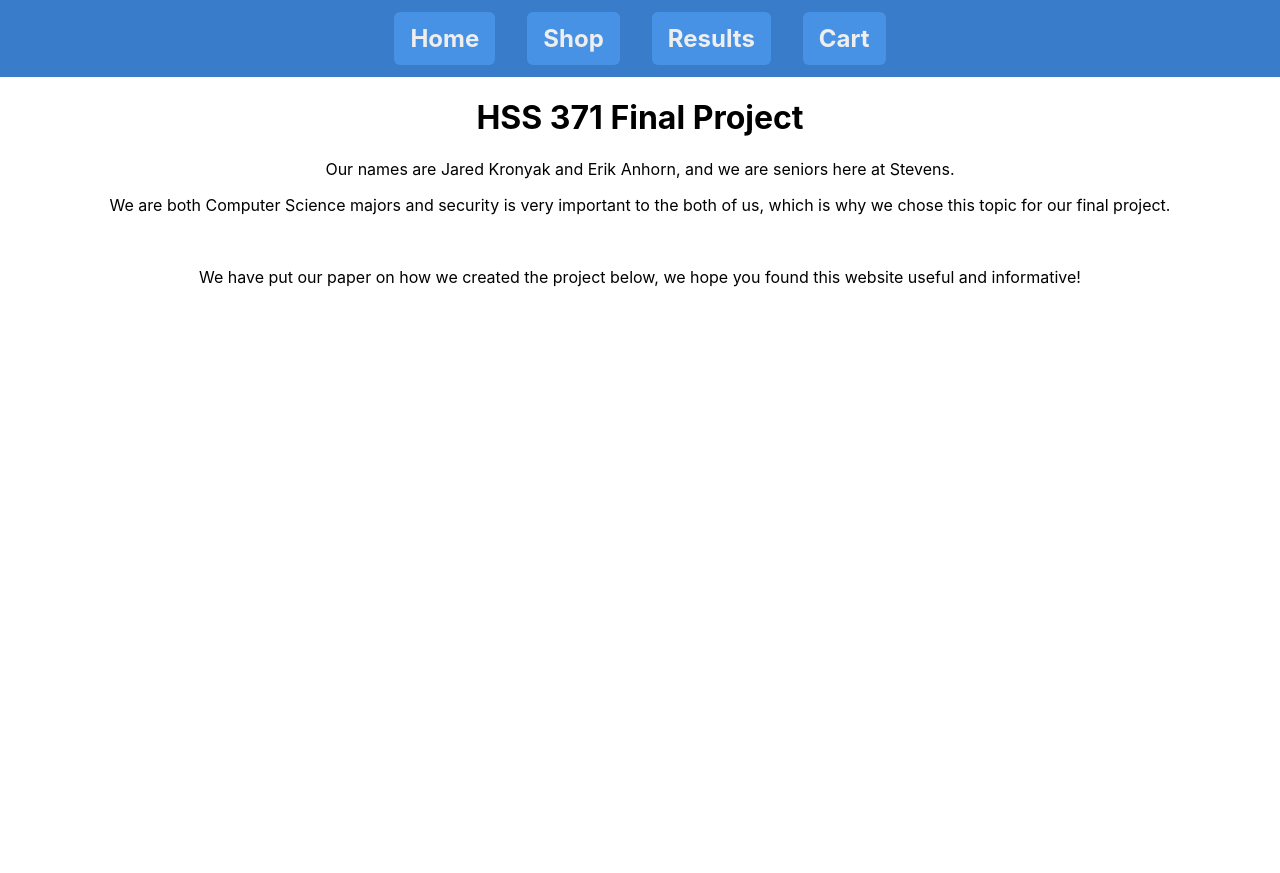
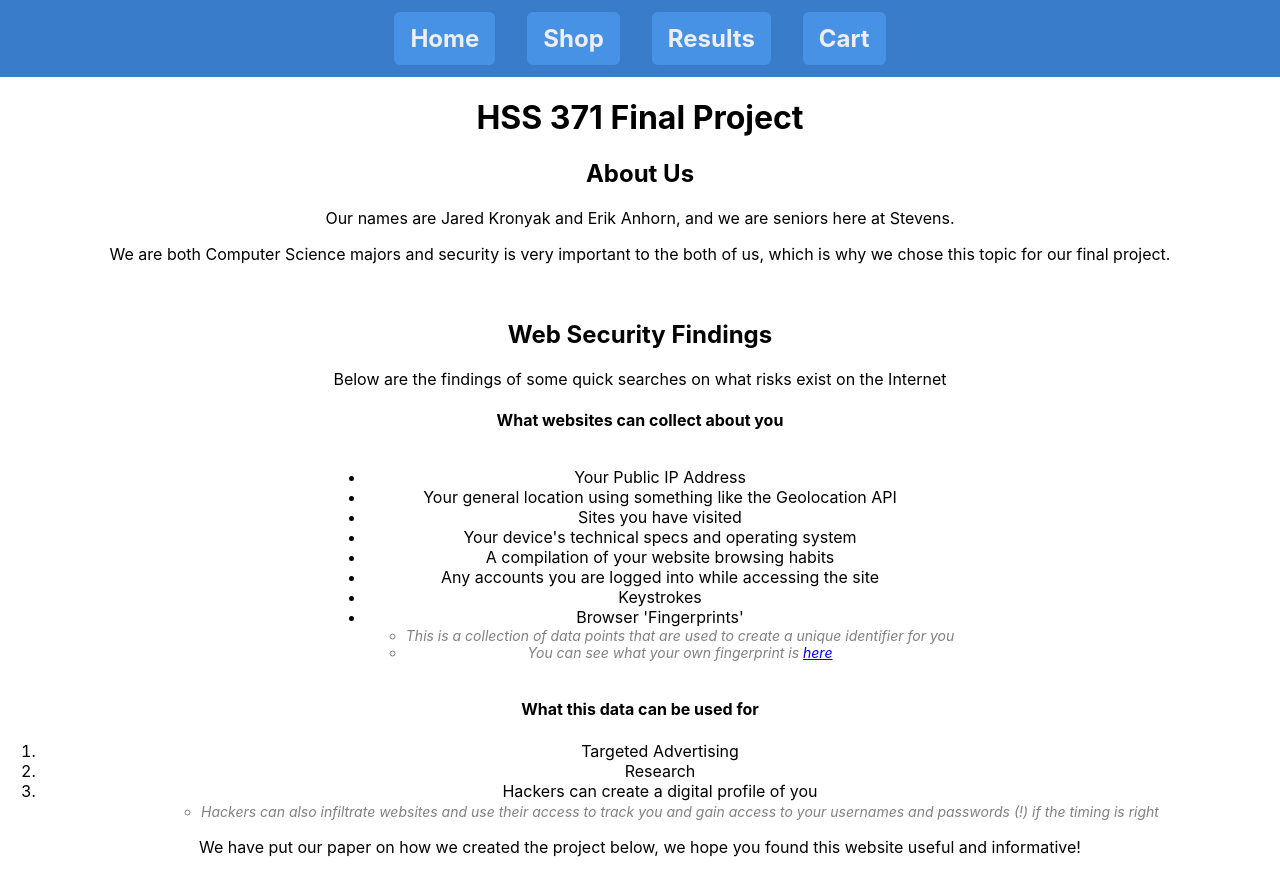
Before and after one commit to jkronyak/hss-371-final, a React (Create React App) app in the folder app/: page / in a window 1280 px wide. Before the commit the page ends 800 px from the top, so only its background shows below. Built offline with nearby package versions, Linux system fonts and the light colour scheme.

Commit message:
MORE PROGRESS BIG BIG HUGE HUGE WOWOWOWOOW

```diff
--- a/app/package.json
+++ b/app/package.json
@@ -6,6 +6,7 @@
     "@emotion/react": "^11.10.5",
     "@emotion/styled": "^11.10.5",
     "@mui/material": "^5.10.14",
+    "@mui/x-data-grid": "^5.17.14",
     "@testing-library/jest-dom": "^5.16.5",
     "@testing-library/react": "^13.4.0",
     "@testing-library/user-event": "^13.5.0",
--- a/app/src/App.css
+++ b/app/src/App.css
@@ -51,3 +51,21 @@
   width: 67%;
   height: 67%;
 }
+
+.mainlist {
+  margin-left: auto;
+  margin-right: auto;
+  display: inline-block;
+}
+
+.sublist {
+  font-size: 14px;
+  font-style: italic;
+  color: grey;
+  display: inline-block;
+
+}
+
+home-div {
+	text-align: center;
+}
--- a/app/src/actions.js
+++ b/app/src/actions.js
@@ -13,8 +13,14 @@ const removeItemFromCart = (itemId) => ({
     payload: itemId
 });
 
+const editInteractionDuration = (data) => ({
+	type: 'EDIT_INTERACTION_DURATION',
+	payload: {id: data.id, timestamp: data.timestamp}
+});
+
 module.exports = {
     addInteraction,
     addItemToCart,
-    removeItemFromCart
+    removeItemFromCart,
+	editInteractionDuration
 };
--- a/app/src/components/Cart.js
+++ b/app/src/components/Cart.js
@@ -3,6 +3,9 @@ import { useSelector, useDispatch } from 'react-redux';
 import { List } from '@mui/material';
 import ShopGridItem from './ShopGridItem'
 import actions from '../actions';
+
+import { v4 as uuid } from 'uuid';
+
 
 const Cart = () => {
     const shopCart = useSelector((state) => state.data).shoppingCart;
@@ -13,25 +16,37 @@ const Cart = () => {
 
 	const handleAddToCartClick = (item) => {
         console.log("Add to Cart Clicked");
-        dispatch(actions.addInteraction({type: 'CLICK', target: "ADD_TO_CART_BUTTON", timestamp: Date.now(), item: item.id}));
+        dispatch(actions.addInteraction({type: 'CLICK', target: 'ADD_ITEM_TO_CART', timestamp: Date.now(), item: item.name}));
         dispatch(actions.addItemToCart(item));
     }
 
-    const handleRemoveFromCartClick = (itemId) => {
+    const handleRemoveFromCartClick = (item) => {
         console.log("Remove from Cart Clicked");
-        dispatch(actions.addInteraction({type: 'CLICK', target: "REMOVE_FROM_CART_BUTTON", timestamp: Date.now(), item: itemId}));
-        dispatch(actions.removeItemFromCart(itemId));
+        dispatch(actions.addInteraction({type: 'CLICK', target: 'REMOVE_ITEM_FROM_CART', timestamp: Date.now(), item: item.name}));
+        dispatch(actions.removeItemFromCart(item.id));
 	}
 
-
+    const calcTot = (cart) => {
+        let tot = 0;
+        cart.forEach(function (elem) {
+            tot += elem.price;
+        });
+        return tot;
+    }
 
     useEffect(() => {
-		dispatch(actions.addInteraction({type: 'PAGE_VISIT', target: 'CART', timestamp: Date.now()}));
+		const visitId = uuid();
 
+		dispatch(actions.addInteraction({id: visitId, type: 'PAGE_VISIT', target: 'CART', timestamp: Date.now()}));
+		return () => {
+			dispatch(actions.editInteractionDuration({id: visitId, timestamp: Date.now()}));
+		}
 	}, [dispatch]);
 
     return(
         <div>
+            {
+                shopCart.length ?
                 <List sx={{maxWidth: '40%', marginLeft: 'auto', marginRight: 'auto', padding: '12px'}}>
                     {
                         shopCart.map((item) => {
@@ -45,7 +60,14 @@ const Cart = () => {
                             )
                         })
                     }
+                    {
+                        <div>
+                            <h2>Subtotal: ${calcTot(shopCart)}</h2>
+                        </div>
+                    }
                 </List>
+                :<p>Cart is empty</p>
+            }
         </div>
     )
 }
--- a/app/src/components/Home.js
+++ b/app/src/components/Home.js
@@ -3,23 +3,56 @@ import { useDispatch } from 'react-redux';
 
 import actions from '../actions';
 
-import { Button } from '@mui/material';
+
+import { v4 as uuid } from 'uuid';
 
 const Home = () => {
     const dispatch = useDispatch();
 
     useEffect(() => {
-		dispatch(actions.addInteraction({type: 'PAGE_VISIT', target: 'HOME', timestamp: Date.now()}));
+
+		const visitId = uuid();
+		dispatch(actions.addInteraction({id: visitId, type: 'PAGE_VISIT', target: 'HOME', timestamp: Date.now()}));
+		return () => {
+			dispatch(actions.editInteractionDuration({id: visitId, timestamp: Date.now()}));
+		}
 
 	}, [dispatch]);
 
     return(
-        <div>
+        <div className='home-div'>
+            <h2>About Us</h2>
             <p>Our names are Jared Kronyak and Erik Anhorn, and we are seniors here at Stevens. </p>
             <p>We are both Computer Science majors and security is very important to the both of us, which is why we
                 chose this topic for our final project.
             </p>
             <br></br>
+            <h2>Web Security Findings</h2>
+            <p>Below are the findings of some quick searches on what risks exist on the Internet</p>
+            <h4>What websites can collect about you</h4>
+            <ul className='mainlist'>
+                <li>Your Public IP Address</li>
+                <li>Your general location using something like the Geolocation API</li>
+                <li>Sites you have visited</li>
+                <li>Your device's technical specs and operating system</li>
+                <li>A compilation of your website browsing habits</li>
+                <li>Any accounts you are logged into while accessing the site</li>
+                <li>Keystrokes</li>
+                <li>Browser 'Fingerprints'</li>
+                <ul className='sublist'>
+                    <li>This is a collection of data points that are used to create a unique identifier for you </li>
+                    <li>You can see what your own fingerprint is <a href='https://coveryourtracks.eff.org/' target='_blank' rel='noreferrer'>here</a></li>
+                </ul>
+            </ul>
+            <h4>What this data can be used for</h4>
+            <ol>
+                <li>Targeted Advertising</li>
+                <li>Research</li>
+                <li>Hackers can create a digital profile of you</li>
+                <ul className='sublist'>
+                    <li>Hackers can also infiltrate websites and use their access to track you and gain access to your usernames and passwords (!) if the timing is right</li>
+                </ul>
+            </ol>
             <p>We have put our paper on how we created the project below, we hope you found this website useful and informative!</p>
         </div>
     )
--- a/app/src/components/Shop.js
+++ b/app/src/components/Shop.js
@@ -8,6 +8,9 @@ import {
 } from '@mui/material';
 
 import ShopGridItem from './ShopGridItem';
+
+import { v4 as uuid } from 'uuid';
+
 
 const Shop = () => {
 
@@ -45,8 +48,11 @@ const Shop = () => {
 
 
 	useEffect(() => {
-		dispatch(actions.addInteraction({type: 'PAGE_VISIT', target: 'SHOP', timestamp: Date.now()}));
-
+		const visitId = uuid();
+		dispatch(actions.addInteraction({id: visitId, type: 'PAGE_VISIT', target: 'SHOP', timestamp: Date.now()}));
+		return () => {
+			dispatch(actions.editInteractionDuration({id: visitId, timestamp: Date.now()}));
+		}
 	}, [dispatch]);
 
     return(
--- a/app/src/components/ShopGridItem.js
+++ b/app/src/components/ShopGridItem.js
@@ -53,13 +53,13 @@ const ShopGridItem = (props) => {
 				boxShadow: '2px 2px 10px;'
             }}
         >
-            <img className="store-item-img" src={props.item.imageUrl}
+            <img className="store-item-img" src={props.item.imageUrl} alt={props.item.name}
 				onClick={ (e) => { handleClick(e, "STORE_ITEM_IMAGE")}}
 				onMouseEnter={(e) => handleMouseEnter(e)}
 				onMouseLeave={(e) => handleMouseLeave(e, `STORE_ITEM_IMAGE`)}
 			></img>
             <Typography>{props.item.name}</Typography>
-            <Typography>{props.item.price}</Typography>
+            <Typography>${props.item.price}</Typography>
             <Link to={`/shop/${props.item.id}`}>
                 <Button variant="contained"
 				onClick={() => onViewButtonPressed()}
--- a/app/src/components/ShopItemPage.js
+++ b/app/src/components/ShopItemPage.js
@@ -9,6 +9,9 @@ import '../ShopItemPage.css';
 import {
     Box, Typography, Button
 } from '@mui/material';
+
+import { v4 as uuid } from 'uuid';
+
 
 const ShopItemPage = () => {
     const { id } = useParams();
@@ -52,8 +55,12 @@ const ShopItemPage = () => {
 
 
 	useEffect(() => {
-		dispatch(actions.addInteraction({type: 'PAGE_VISIT', target: 'SHOP_ITEM_PAGE', timestamp: Date.now(), item: itemData.name}));
+		const visitId = uuid();
 
+		dispatch(actions.addInteraction({id: visitId, type: 'PAGE_VISIT', target: 'SHOP_ITEM_PAGE', timestamp: Date.now(), item: itemData.name}));
+		return () => {
+			dispatch(actions.editInteractionDuration({id: visitId, timestamp: Date.now()}));
+		}
 	}, [dispatch, itemData.name]);
 
     return(
@@ -66,7 +73,7 @@ const ShopItemPage = () => {
 				onMouseLeave={(e) => handleMouseLeave(e, `STORE_ITEM_IMAGE`)}
 				/>
 			<Typography>{itemData.description}</Typography>
-            <Typography>Price: {itemData.price}</Typography>
+            <Typography>Price: ${itemData.price}</Typography>
 			{
 				shoppingCart.some((curCartItem) => { return curCartItem.id === itemData.id })
 				? <Button sx={{m: 2}} variant="contained"
--- a/app/src/reducers/dataReducer.js
+++ b/app/src/reducers/dataReducer.js
@@ -38,7 +38,7 @@ const dataReducer = (state = initialState, action) => {
     switch(type) {
         case 'ADD_INTERACTION':
             copyState = { ...state };
-            copyState.userData.interactions.push({...payload, id: uuid()});
+            copyState.userData.interactions.push({...payload, timestamp: payload.timestamp, id: payload.id ? payload.id : uuid(), item: payload.item ? payload.item : "N/A", duration: payload.duration ? payload.duration : 0});
             return copyState;
         case 'ADD_ITEM_TO_CART':
             copyState = { ...state };
@@ -49,6 +49,13 @@ const dataReducer = (state = initialState, action) => {
             index = copyState.shoppingCart.findIndex((item) => item.id === payload);
             copyState.shoppingCart.splice(index, 1);
             return copyState;
+		case 'EDIT_INTERACTION_DURATION':
+			copyState = { ...state };
+			index = copyState.userData.interactions.findIndex((item) => item.id === payload.id);
+			console.log(payload);
+			// console.log(copyState.userData.interactions[index].timestamp);
+			copyState.userData.interactions[index].duration = payload.timestamp - copyState.userData.interactions[index].timestamp;
+			return copyState;
         default:
             return state;
     }
```
Also changed, not shown: app/src/components/Results.js (+52 -19 lines), 1 other file (tests, documents, lock files or other folders). Lines whose indentation alone changed are shown as unchanged.
